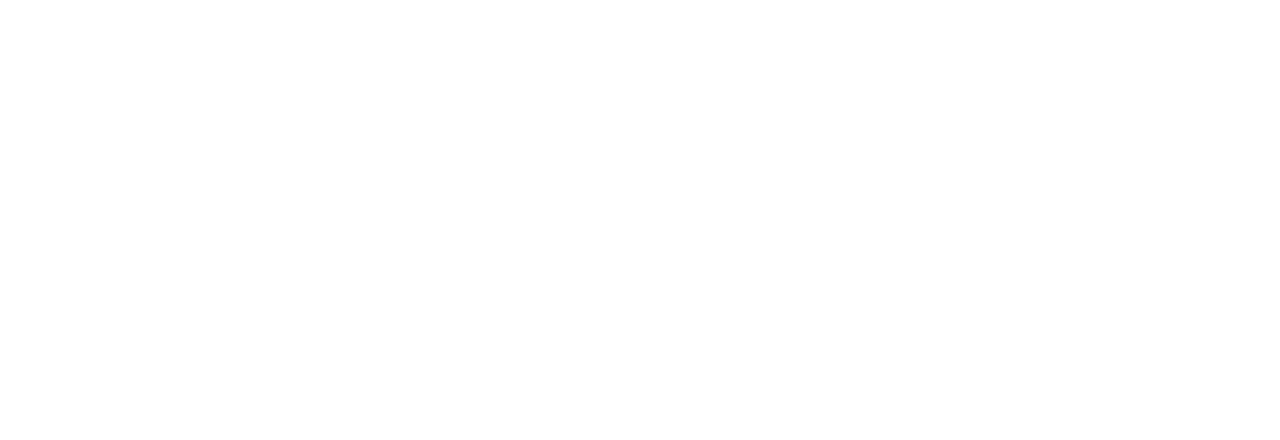
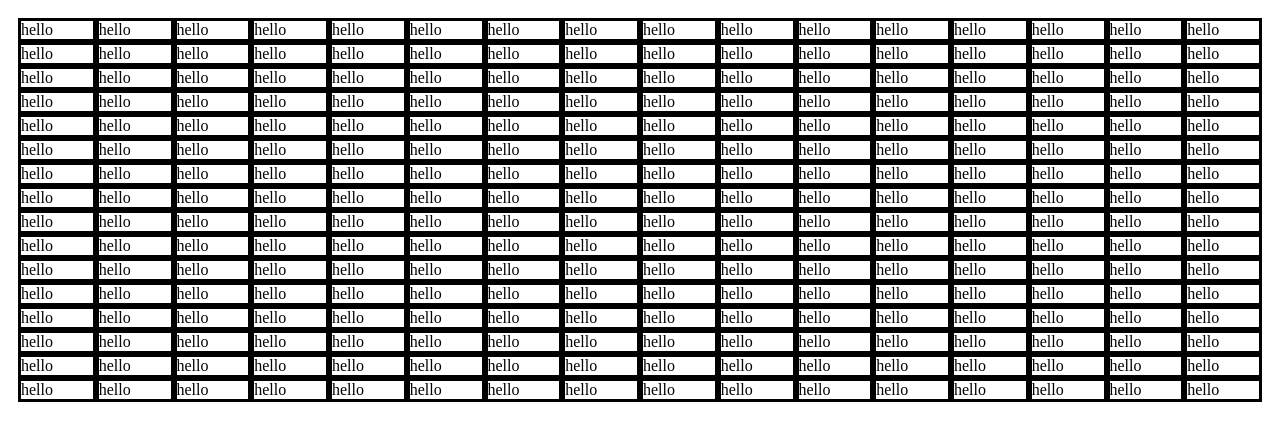
Before and after one commit to luan-nguyen20/sketchpad, a plain HTML site: page index.html in a window 1280 px wide. Drawn offline with Linux system fonts and the light colour scheme.

Commit message:
tried creating a grid

```diff
--- a/index.html
+++ b/index.html
@@ -7,7 +7,9 @@
     </head>
 
     <body>
+        <div class="gridContainer">
 
+        </div>
     </body>
     <script src="script.js"></script>
 </html>
--- a/script.js
+++ b/script.js
@@ -0,0 +1,17 @@
+const container = document.querySelector('.gridContainer');
+
+window.onload = createGrid;
+
+function createGrid(cellNum){
+    cellNum=256;
+    for(i=0; i < cellNum; i++){
+        createCell();
+    }
+}
+
+function createCell(){
+    let cell = document.createElement('div');
+    cell.classList.add('cell');
+    cell.textContent = 'hello'
+    container.appendChild(cell);
+}
--- a/style.css
+++ b/style.css
@@ -0,0 +1,10 @@
+.gridContainer{
+    display: grid;
+    grid-template-columns: repeat(16, auto);
+    padding: 10px;
+}
+
+.cell{
+    border: solid black;
+
+}
```
